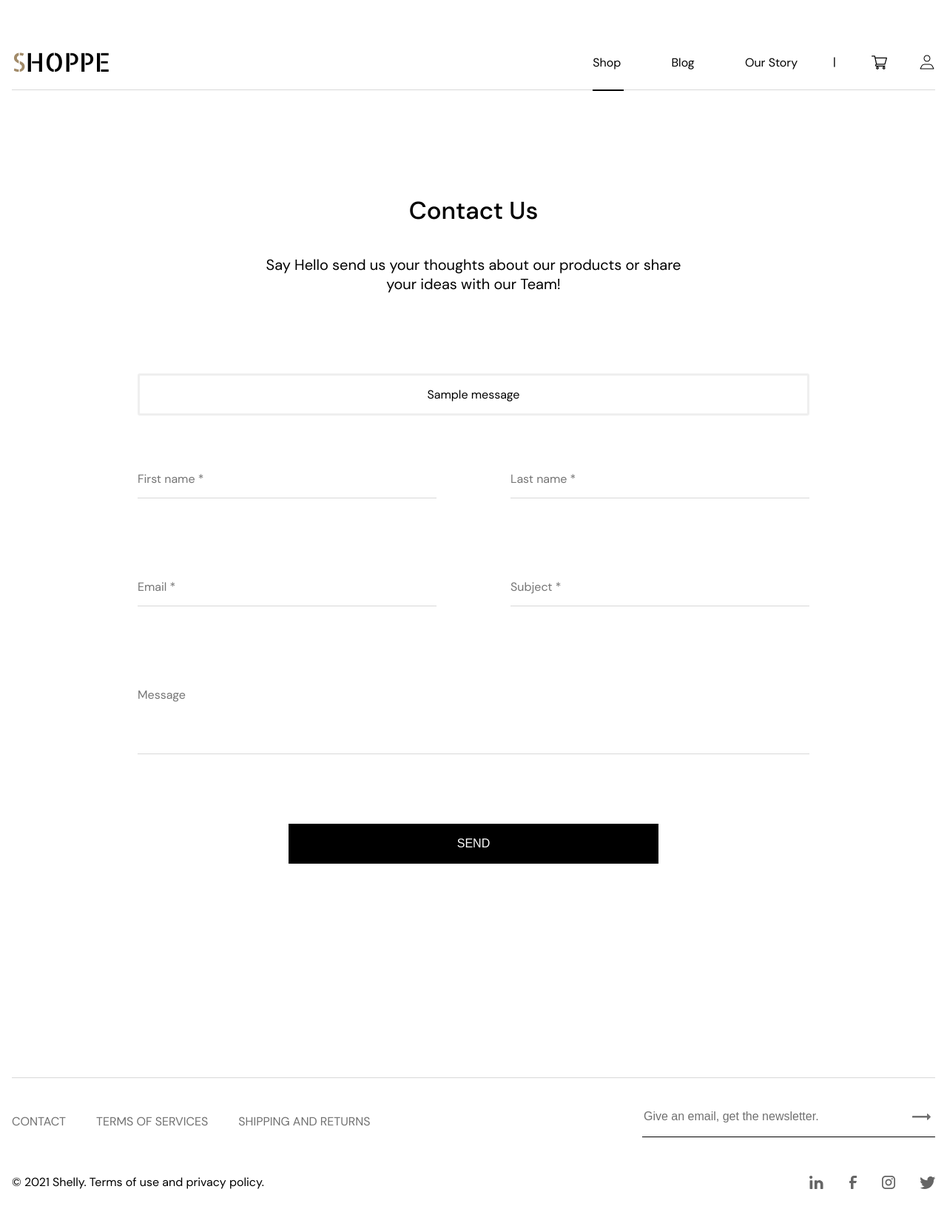
After one commit to Tymur-Ivasiuk/shoppe-back, a Django app: page /contact-us/ in a window 1280 px wide. The commit adds this page. Shown: the whole page at 74% size. Run offline with Django 4.2, Linux system fonts and the light colour scheme; one stand-in notice (Sample message) is shown; some libraries are stand-ins or nearby versions.

Commit message:
contact form

```diff
--- a/shop/forms.py
+++ b/shop/forms.py
@@ -159,3 +159,26 @@ class SetPassword(SetPasswordForm):
     new_password2 = forms.CharField(
         widget=forms.PasswordInput(attrs={'class': 'form-input', 'placeholder': 'Confirm password'}),
     )
+
+
+class ContactForm(forms.Form):
+    first_name = forms.CharField(
+        required=True,
+        widget=forms.TextInput(attrs={'class': 'contact-form_text', 'placeholder': 'First name *'})
+    )
+    last_name = forms.CharField(
+        required=True,
+        widget=forms.TextInput(attrs={'class': 'contact-form_text', 'placeholder': 'Last name *'})
+    )
+    subject = forms.CharField(
+        required=True,
+        widget=forms.TextInput(attrs={'class': 'contact-form_text', 'placeholder': 'Subject *'})
+    )
+    email = forms.EmailField(
+        required=True,
+        widget=forms.EmailInput(attrs={'class': 'contact-form_text', 'placeholder': 'Email *'})
+    )
+    message = forms.CharField(
+        required=True,
+        widget=forms.Textarea(attrs={'class': 'contact-form_text', 'rows': '3', 'style': 'resize: none;', 'placeholder': 'Message'})
+    )
--- a/shop/static/shop/css/contact.css
+++ b/shop/static/shop/css/contact.css
@@ -33,11 +33,13 @@
 .contact-form_block {
     width: 100%;
     display: flex;
-    gap: 116px;
+    flex-wrap: wrap;
+    column-gap: 100px;
     justify-content: space-between;
 }
 .contact-form_text {
     width: 100%;
+    flex: 1;
 
     margin-bottom: 94px;
 
@@ -136,3 +80,22 @@
     background: #fff;
     color: #000;
 }
+
+.message-status {
+    border: 3px solid #EFEFEF;
+    border-radius: 3px;
+    padding: 16px 0;
+    margin-bottom: 60px;
+}
+.message-status p {
+    max-width: 80%;
+    margin: 0 auto;
+    text-align: center;
+}
+
+.error-message {
+    border-color: #fdd7d7;
+}
+.success-message {
+    border-color: #c6fbc1;
+}
--- a/shop/templates/shop/base.html
+++ b/shop/templates/shop/base.html
@@ -67,7 +67,7 @@
             <div class="footer-border">
                 <div class="footer-wrap">
                     <div class="footer-menu">
-                        <a href="#!" class="footer-menu-words">
+                        <a href="{% url 'contact' %}" class="footer-menu-words">
                             CONTACT
                         </a>
                         <a href="{% url 'privacy' %}" class="footer-menu-words">
--- /dev/null
+++ b/shop/templates/shop/contact.html
@@ -0,0 +1,61 @@
+{% extends 'shop/base.html' %}
+{% load static %}
+
+{% block css_styles %}
+<link rel="stylesheet" href="{% static 'shop/css/styles.css' %}">
+<link rel="stylesheet" href="{% static 'shop/css/contact.css' %}">
+{% endblock %}
+
+
+{% block main %}
+<main class="main">
+    <div class="contact">
+        <h1 class="contact-title">
+            Contact Us
+        </h1>
+        <p class="contact-desc">
+            Say Hello send us your thoughts about our products or share your ideas with our Team!
+        </p>
+
+        {% if messages %}
+            {% for i in messages %}
+                {% if i.level == DEFAULT_MESSAGE_LEVEL.SUCCESS %}
+                    <div class="message-status success-message">
+                        <p>
+                            {{ i }}
+                        </p>
+                    </div>
+                {% elif i.level == DEFAULT_MESSAGE_LEVEL.ERROR %}
+                    <div class="message-status error-message">
+                        <p>
+                            {{ i }}
+                        </p>
+                    </div>
+                {% else %}
+                     <div class="message-status">
+                        <p>
+                            {{ i }}
+                        </p>
+                    </div>
+                {% endif %}
+            {% endfor %}
+        {% endif %}
+
+        <form class="contact-form" method="post">
+            {% csrf_token %}
+            <div class="contact-form_wrap-small">
+                <div class="contact-form_block">
+                    {{ form.first_name }}
+                    {{ form.last_name }}
+                </div>
+                <div class="contact-form_block">
+                    {{ form.email }}
+                    {{ form.subject }}
+                </div>
+            </div>
+            {{ form.message }}
+            <button type="submit" class="contact-form_submit">SEND</button>
+        </form>
+    </div>
+</main>
+{% endblock %}
--- a/shop/urls.py
+++ b/shop/urls.py
@@ -13,6 +13,7 @@ urlpatterns = [
     path('cart/', CartView.as_view(), name='cart'),
     path('checkout/', CheckoutView.as_view(), name='checkout'),
     path('order/<int:order_id>/', OrderView.as_view(), name='order'),
+    path('contact-us/', ContactView.as_view(), name='contact'),
 
     #user
     path('login/', LoginUser.as_view(), name='login'),
--- a/shop/views.py
+++ b/shop/views.py
@@ -4,7 +4,7 @@ from django.contrib import messages
 from django.contrib.auth import logout
 from django.contrib.auth.views import LoginView, PasswordChangeDoneView, PasswordResetCompleteView, \
     PasswordResetConfirmView, PasswordResetDoneView, PasswordResetView
-from django.core.mail import EmailMessage
+from django.core.mail import EmailMessage, mail_admins
 from django.db.models import Prefetch, Avg
 from django.shortcuts import render, redirect
 from django.urls import reverse_lazy
@@ -354,6 +354,22 @@ class OrderView(DetailView):
         return context
 
 
+class ContactView(FormView):
+    template_name = 'shop/contact.html'
+    form_class = ContactForm
+
+    def post(self, request, *args, **kwargs):
+        form = ContactForm(request.POST)
+        if form.is_valid():
+            subject = form.cleaned_data['subject']
+            message = f'{form.cleaned_data["message"]}\n\nUser: {form.cleaned_data["first_name"]} {form.cleaned_data["last_name"]} \n\nEMAIL from : {form.cleaned_data["email"]}'
+            mail_admins(subject=subject, message=message)
+            messages.success(request, 'Your email has been sent to the site administrator. Thanks for the feedback')
+            # except:
+            #     messages.error(request, 'Your email has not been sent. Something went wrong')
+        return redirect(request.path)
+
+
 def logout_user(request):
     logout(request)
     return redirect('home')
--- a/shoppe/settings.py
+++ b/shoppe/settings.py
@@ -123,6 +123,11 @@ DEFAULT_AUTO_FIELD = 'django.db.models.BigAutoField'
 EMAIL_BACKEND = 'django.core.mail.backends.smtp.EmailBackend'
 EMAIL_HOST = 'smtp.gmail.com'
 EMAIL_USE_TLS = True
+EMAIL_USE_SSL = False
+DEFAULT_FROM_EMAIL = "shoppetestemail@gmail.com"
+SERVER_EMAIL = "shoppetestemail@gmail.com"
 EMAIL_PORT = 587
 EMAIL_HOST_USER = 'shoppetestemail@gmail.com'
 EMAIL_HOST_PASSWORD = 'nqsqxuaxlgbmcarq'
+
+ADMINS = [('Shoppe Shoppe', 'shoppetestemail@gmail.com')]
```
Also changed, not shown: other parts of shop/static/shop/css/contact.css (+5 -63 lines), db.sqlite3, shop/migrations/0053_contactmessage.py (added), shop/migrations/0054_delete_contactmessage.py (added).
